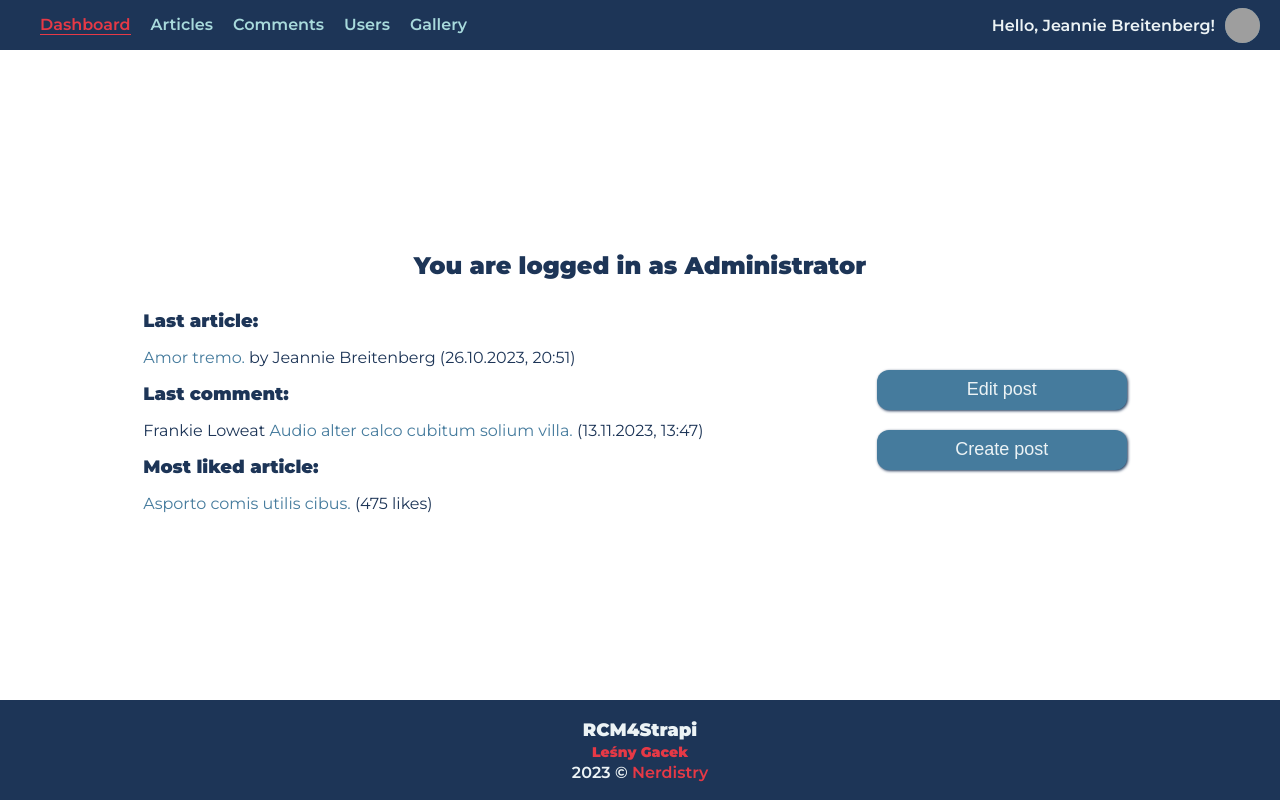
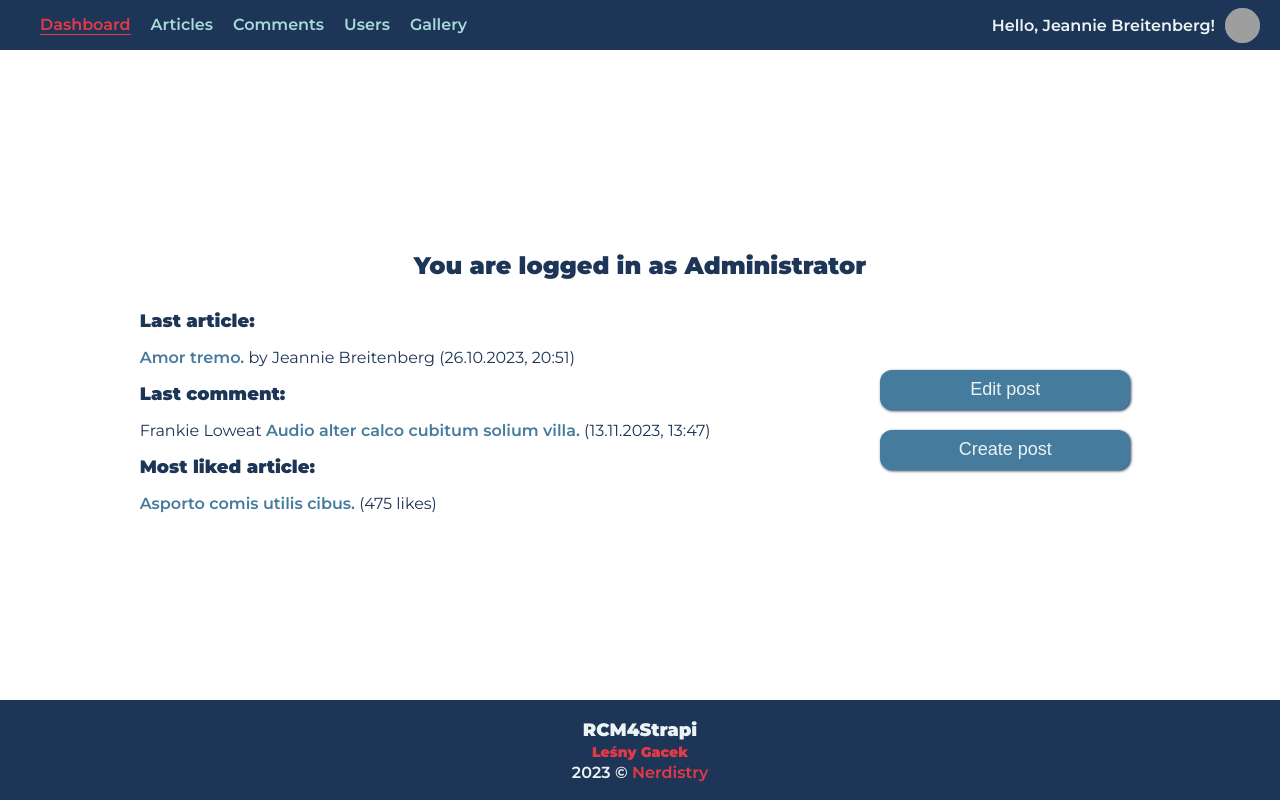
Before and after one commit to DarekMazur/react-content-manager, a React (Vite) app: page / in a window 1280 px wide. Built offline with nearby package versions, Linux system fonts and the light colour scheme; grey boxes are pictures that could not be loaded.

Commit message:
Refactor internal link font weight:

```diff
--- a/src/components/Atoms/InLink/InLink.styles.ts
+++ b/src/components/Atoms/InLink/InLink.styles.ts
@@ -3,6 +3,7 @@ import { Link } from 'react-router-dom';
 
 export const StyledInLink = styled(Link)`
   color: ${({ theme }) => theme.colors.blue};
+  font-weight: ${({ theme }) => theme.fontWeight.bold};
   text-decoration: none;
   position: relative;
   transition: 100ms color ease-in;
```
